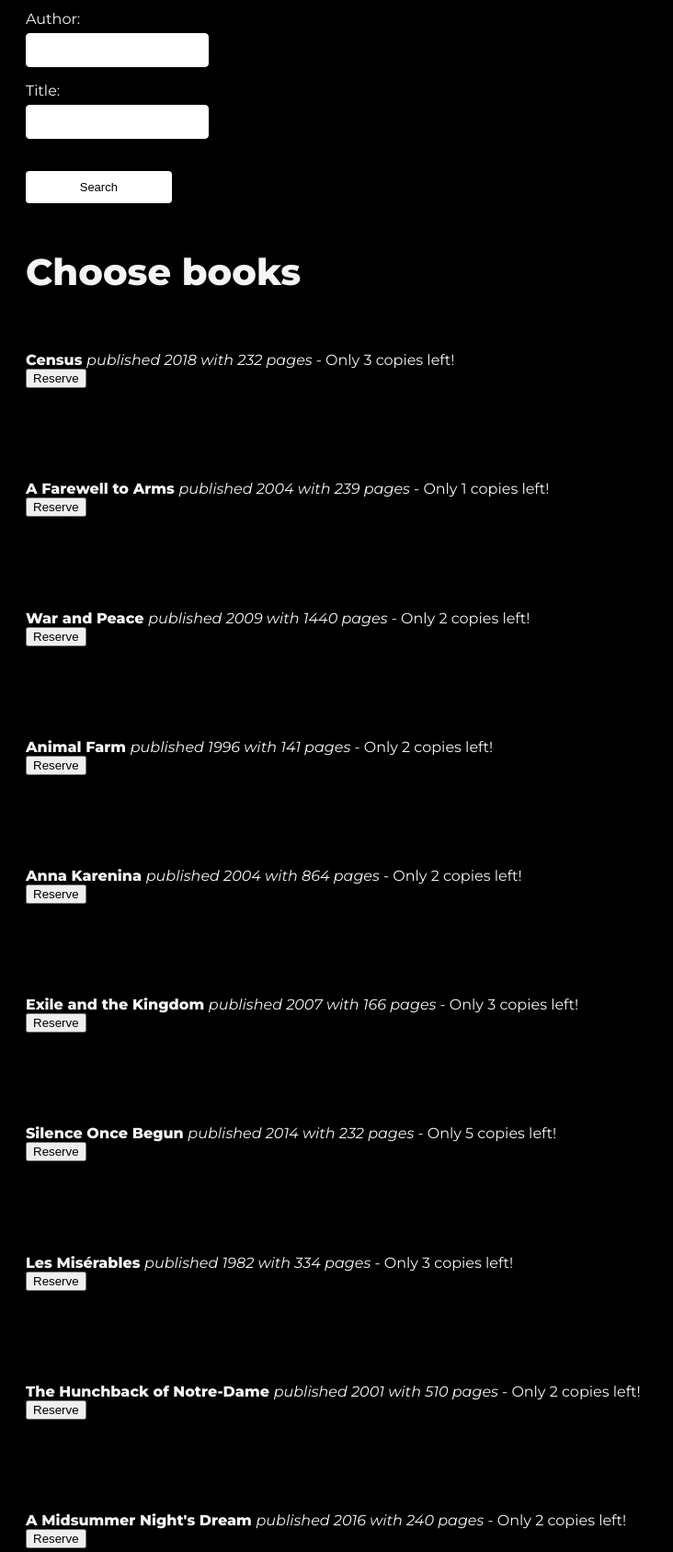
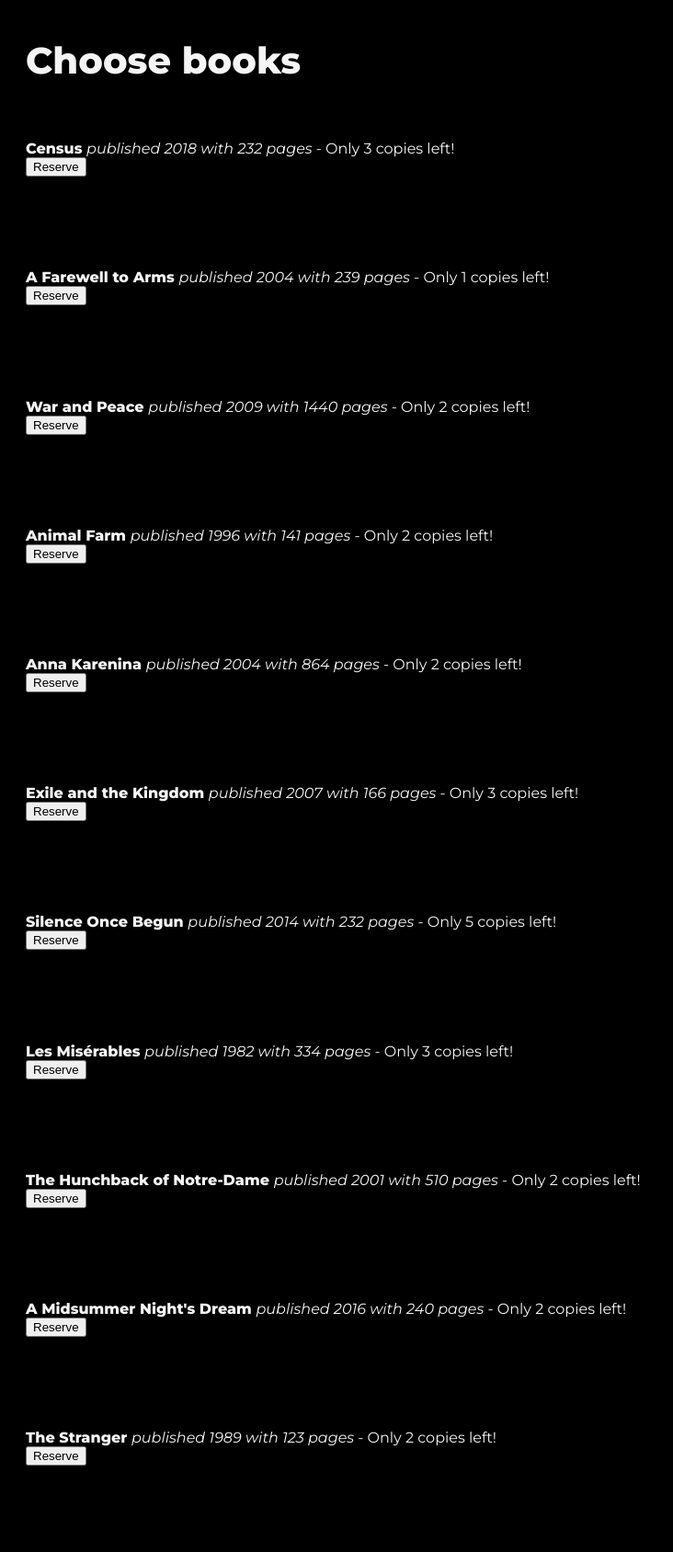
Before and after one commit to georgeandgin/Lab1, a PHP site: page /browse.php in a window 1280 px wide. Shown: the part 267-1955 px from the top of the page at 92% size, without its empty margins (0-732 px from the left). Run offline with PHP 8.4, Linux system fonts and the light colour scheme; data comes from the database, SQL or seed files in the repository.

Commit message:
finaaaaaaal

```diff
--- a/Lab1/browse.php
+++ b/Lab1/browse.php
@@ -24,13 +24,7 @@
 
 <div class="browse">
 
-<form action="">
-  <label for="author">Author:</label><br>
-  <input type="text" id="author" name="author" value=""><br>
-  <label for="title">Title:</label><br>
-  <input type="text" id="title" name="title" value=""><br><br>
-  <input type="submit" value="Search">
-</form>
+
 
 <div class="chosen">
     <h1> Choose books </h1>
--- a/Lab1/gallery.php
+++ b/Lab1/gallery.php
@@ -57,7 +57,6 @@
     </div>
 </div>
 
-<!-- Container for the image gallery -->
 
 </body>
 
```
Also changed, not shown: Lab1/upload.php (+18 -4 lines), Lab1/gallery/Piq.jpg (added).
